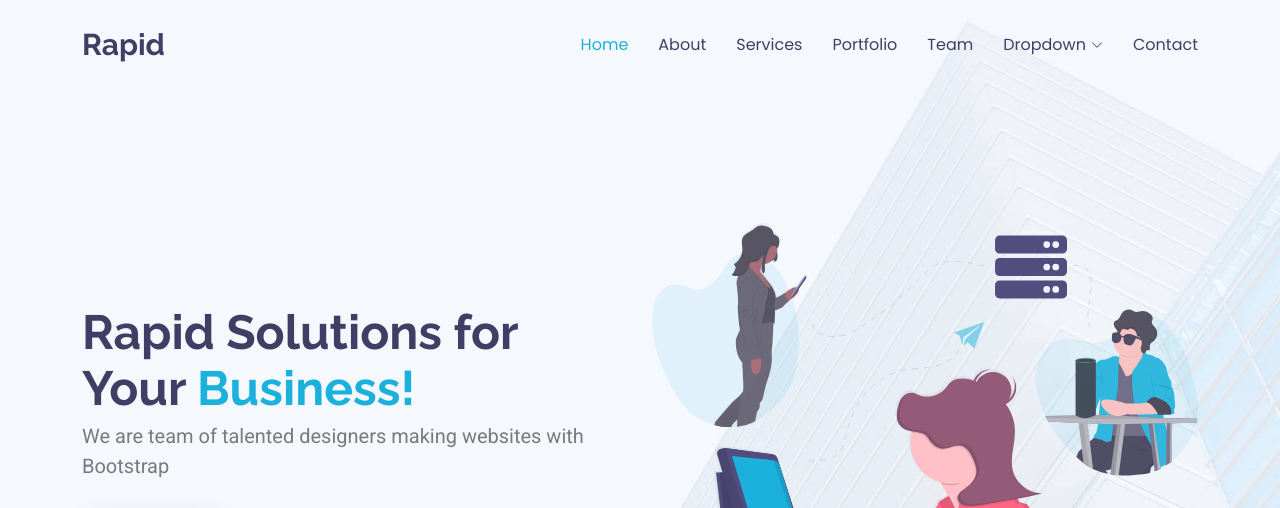
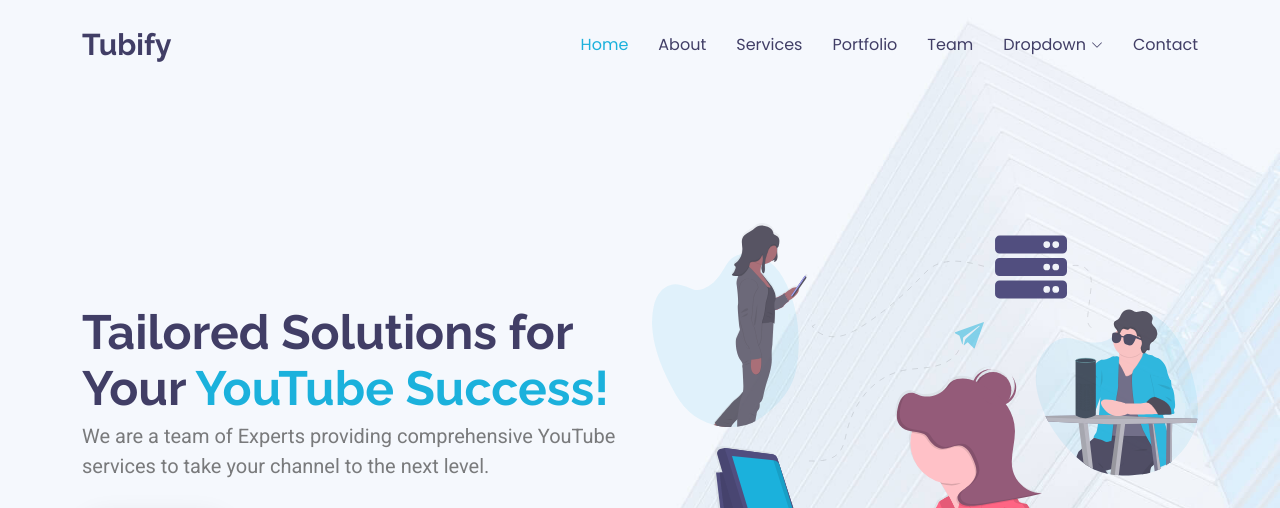
Before and after one commit to Tubify-YoutubeAutomationAgency/services, a plain HTML site: page index.html in a window 1280 px wide. Shown: the top 508 px of the page. Drawn offline with Linux system fonts and the light colour scheme; animation ran at ten frames a second; files whose address does not match are found by name.

Commit message:
Update index.html

```diff
--- a/index.html
+++ b/index.html
@@ -4,7 +4,7 @@
 <head>
   <meta charset="utf-8">
   <meta content="width=device-width, initial-scale=1.0" name="viewport">
-  <title>Index - Rapid Bootstrap Template</title>
+  <title>Tubify - Youtube Automation Agency</title>
   <meta name="description" content="">
   <meta name="keywords" content="">
 
@@ -44,7 +44,7 @@
       <a href="index.html" class="logo d-flex align-items-center">
         <!-- Uncomment the line below if you also wish to use an image logo -->
         <!-- <img src="assets/img/logo.png" alt=""> -->
-        <h1 class="sitename">Rapid</h1>
+        <h1 class="sitename">Tubify</h1>
       </a>
 
       <nav id="navmenu" class="navmenu">
@@ -92,8 +92,8 @@
             <img src="assets/img/hero-img.svg" class="img-fluid" alt="">
           </div>
           <div class="col-lg-6 d-flex flex-column justify-content-center">
-            <h1>Rapid Solutions for Your <span>Business!</span></h1>
-            <p>We are team of talented designers making websites with Bootstrap</p>
+            <h1> Tailored Solutions for Your <span> YouTube Success!</span></h1>
+            <p>We are a team of Experts providing comprehensive YouTube services to take your channel to the next level.</p>
             <div class="d-flex">
               <a href="#about" class="btn-get-started">Get Started</a>
               <a href="https://www.youtube.com/watch?v=Y7f98aduVJ8" class="glightbox btn-watch-video d-flex align-items-center"><i class="bi bi-play-circle"></i><span>Watch Video</span></a>
```
